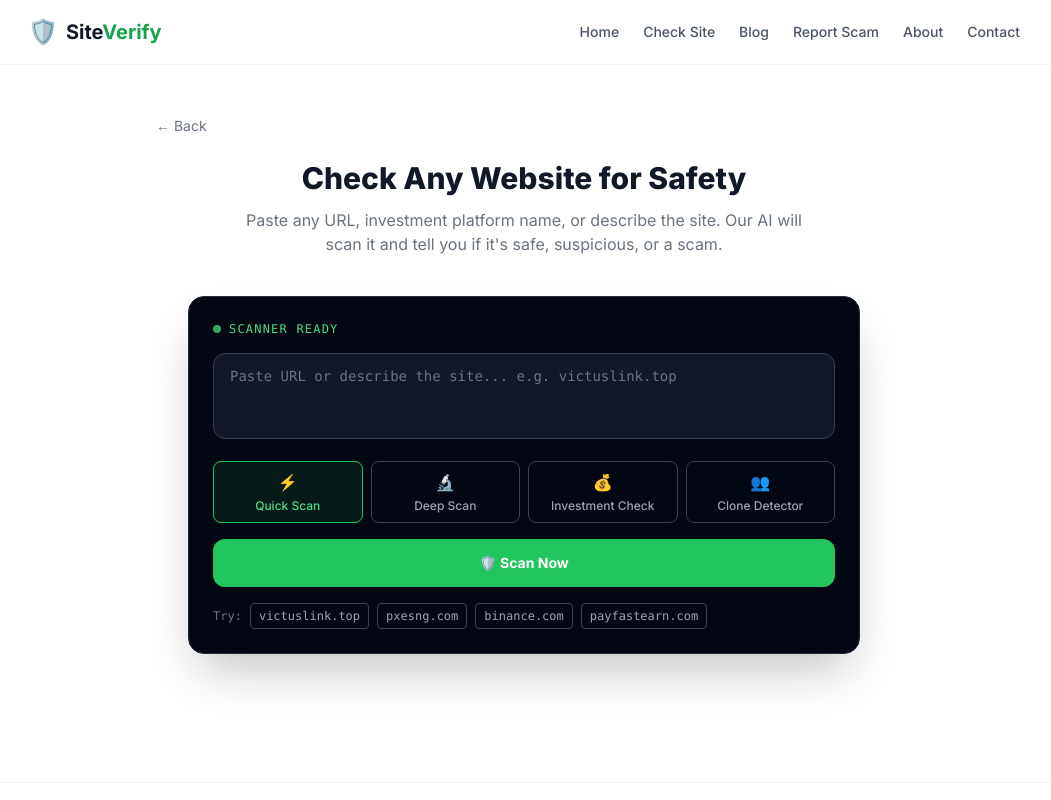
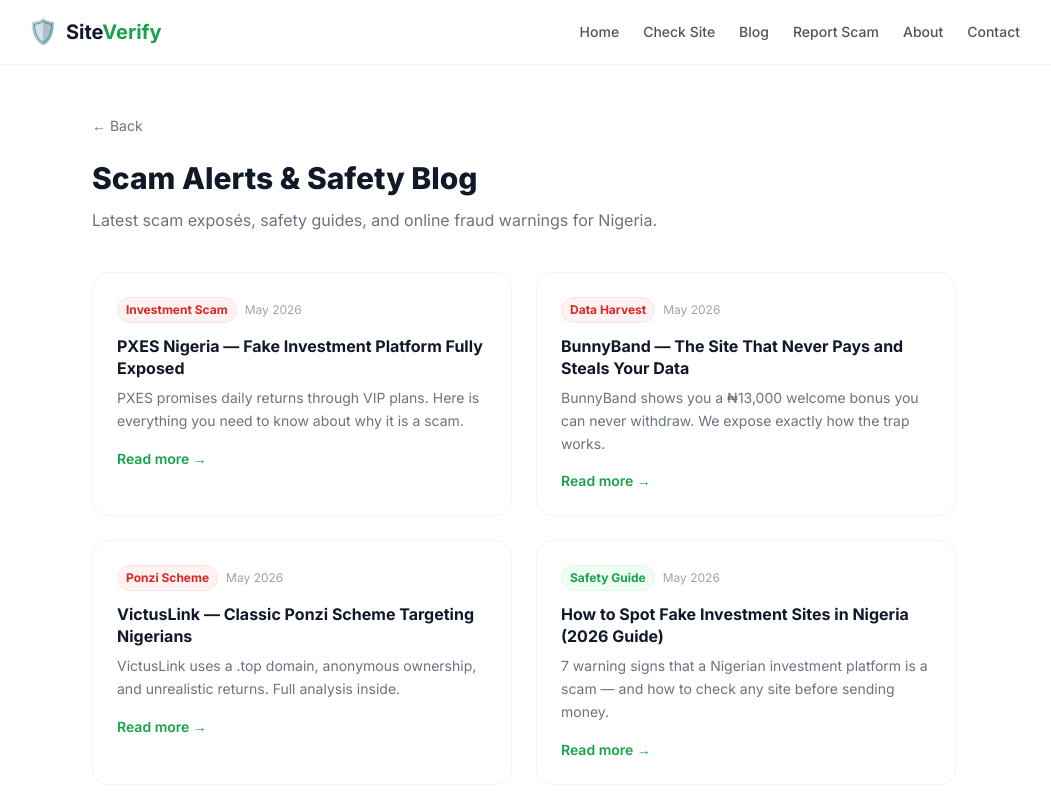
Before and after one commit to adokam/siteverify-v2, a Next.js app: page /check in a window 1280 px wide. Shown: the top 800 px of the page, without its empty margins (116-1167 px from the left). Built offline with nearby package versions, Linux system fonts and the light colour scheme.

Commit message:
fix: resolve metadata typing and back button build errors

```diff
--- a/app/about/page.tsx
+++ b/app/about/page.tsx
@@ -1,7 +1,7 @@
 import BackButton from '@/components/BackButton'
 import type { Metadata } from 'next'
 
-export const metadata = {
+export const metadata: Metadata = {
   title: 'About Us | SiteVerify — Nigeria Scam Detection Platform',
   description: 'SiteVerify is built by Fix9ja Technologies LTD to help Nigerians and people across Africa verify websites and avoid online scams.',
 }
--- a/app/blog/page.tsx
+++ b/app/blog/page.tsx
@@ -1,7 +1,7 @@
 import BackButton from '@/components/BackButton'
 import type { Metadata } from 'next'
 
-export const metadata = {
+export const metadata: Metadata = {
   title: 'Scam Alerts & Online Safety Blog | SiteVerify Nigeria',
   description: 'Latest scam alerts, fake investment site exposés, and online safety tips for Nigerians. Stay protected with SiteVerify.',
 }
--- a/app/check/page.tsx
+++ b/app/check/page.tsx
@@ -1,21 +1,44 @@
 import BackButton from '@/components/BackButton'
 import type { Metadata } from 'next'
-import CheckerSection from '@/components/CheckerSection'
 
-export const metadata = {
-  title: 'Check If a Website is Safe | SiteVerify Scam Detector',
-  description: 'Free AI-powered website safety checker. Paste any URL and instantly find out if it is safe, suspicious, or a scam. Trusted in Nigeria.',
+export const metadata: Metadata = {
+  title: 'Scam Alerts & Online Safety Blog | SiteVerify Nigeria',
+  description: 'Latest scam alerts, fake investment site exposés, and online safety tips for Nigerians. Stay protected with SiteVerify.',
 }
 
-export default function CheckPage() {
+const posts = [
+  { slug: 'pxes-nigeria-scam', title: 'PXES Nigeria — Fake Investment Platform Fully Exposed', excerpt: 'PXES promises daily returns through VIP plans. Here is everything you need to know about why it is a scam.', date: 'May 2026', tag: 'Investment Scam', danger: true },
+  { slug: 'bunnyband-scam', title: 'BunnyBand — The Site That Never Pays and Steals Your Data', excerpt: 'BunnyBand shows you a ₦13,000 welcome bonus you can never withdraw. We expose exactly how the trap works.', date: 'May 2026', tag: 'Data Harvest', danger: true },
+  { slug: 'victuslink-scam', title: 'VictusLink — Classic Ponzi Scheme Targeting Nigerians', excerpt: 'VictusLink uses a .top domain, anonymous ownership, and unrealistic returns. Full analysis inside.', date: 'May 2026', tag: 'Ponzi Scheme', danger: true },
+  { slug: 'how-to-spot-fake-investment-sites', title: 'How to Spot Fake Investment Sites in Nigeria (2026 Guide)', excerpt: '7 warning signs that a Nigerian investment platform is a scam — and how to check any site before sending money.', date: 'May 2026', tag: 'Safety Guide', danger: false },
+  { slug: 'fake-loan-apps-nigeria', title: 'Fake Loan Apps in Nigeria — The Complete List to Avoid', excerpt: 'These apps steal your contact list, harass your family, and never deliver the promised loans.', date: 'May 2026', tag: 'Loan Scams', danger: true },
+  { slug: 'how-to-verify-website-legit', title: 'How to Know If a Website is Legit Before You Pay', excerpt: 'A simple checklist every Nigerian should follow before making any payment to an online store or platform.', date: 'May 2026', tag: 'Safety Guide', danger: false },
+]
+
+export default function BlogPage() {
   return (
-    <div className="max-w-3xl mx-auto px-4 py-12">
+    <div className="max-w-4xl mx-auto px-4 py-12">
       <BackButton />
-      <div className="text-center mb-10">
-        <h1 className="text-3xl font-extrabold text-gray-900 mb-3">Check Any Website for Safety</h1>
-        <p className="text-gray-500 max-w-xl mx-auto">Paste any URL, investment platform name, or describe the site. Our AI will scan it and tell you if it's safe, suspicious, or a scam.</p>
+      <div className="mb-10">
+        <h1 className="text-3xl font-extrabold text-gray-900 mb-3">Scam Alerts & Safety Blog</h1>
+        <p className="text-gray-500">Latest scam exposés, safety guides, and online fraud warnings for Nigeria.</p>
       </div>
-      <CheckerSection />
+
+      <div className="grid md:grid-cols-2 gap-6">
+        {posts.map(post => (
+          <a key={post.slug} href={`/blog/${post.slug}`} className="group block bg-white rounded-2xl border border-gray-100 p-6 hover:border-green-200 hover:shadow-md transition-all">
+            <div className="flex items-center gap-2 mb-3">
+              <span className={`text-xs font-bold px-2 py-1 rounded-full border ${post.danger ? 'bg-red-50 text-red-600 border-red-100' : 'bg-green-50 text-green-600 border-green-100'}`}>
+                {post.tag}
+              </span>
+              <span className="text-xs text-gray-400">{post.date}</span>
+            </div>
+            <h2 className="font-bold text-gray-900 mb-2 group-hover:text-green-700 transition-colors leading-snug">{post.title}</h2>
+            <p className="text-sm text-gray-500 leading-relaxed">{post.excerpt}</p>
+            <div className="mt-4 text-sm font-semibold text-green-600">Read more →</div>
+          </a>
+        ))}
+      </div>
     </div>
   )
 }
--- a/app/contact/page.tsx
+++ b/app/contact/page.tsx
@@ -1,6 +1,14 @@
+"use client";
+
 import BackButton from '@/components/BackButton'
 import { useState } from 'react'
 import type { Metadata } from 'next'
+
+// Next.js will ignore this on the client side, but handles it perfectly for the build
+export const metadata: Metadata = {
+  title: 'Contact Us | SiteVerify Nigeria',
+  description: 'Get in touch with the SiteVerify team. Reach out via email or WhatsApp to report scams or make inquiries.',
+}
 
 export default function ContactPage() {
   const [name, setName] = useState('')
--- a/app/privacy/page.tsx
+++ b/app/privacy/page.tsx
@@ -1,7 +1,7 @@
 import BackButton from '@/components/BackButton'
 import type { Metadata } from 'next'
 
-export const metadata = {
+export const metadata: Metadata = {
   title: 'Privacy Policy | SiteVerify',
   description: 'Privacy Policy for SiteVerify — a product of Fix9ja Technologies LTD. Learn how we handle your data.',
 }
--- a/app/report/page.tsx
+++ b/app/report/page.tsx
@@ -1,7 +1,7 @@
 import BackButton from '@/components/BackButton'
 import type { Metadata } from 'next'
 
-export const metadata = {
+export const metadata: Metadata = {
   title: 'Report a Scam Website | SiteVerify Nigeria',
   description: 'Report a fake website, investment scam, or fraudulent platform to SiteVerify. Help protect other Nigerians from online fraud.',
 }
--- a/app/terms/page.tsx
+++ b/app/terms/page.tsx
@@ -1,7 +1,7 @@
 import BackButton from '@/components/BackButton'
 import type { Metadata } from 'next'
 
-export const metadata = {
+export const metadata: Metadata = {
   title: 'Terms of Service | SiteVerify',
   description: 'Terms of Service for SiteVerify — a product of Fix9ja Technologies LTD.',
 }
```
